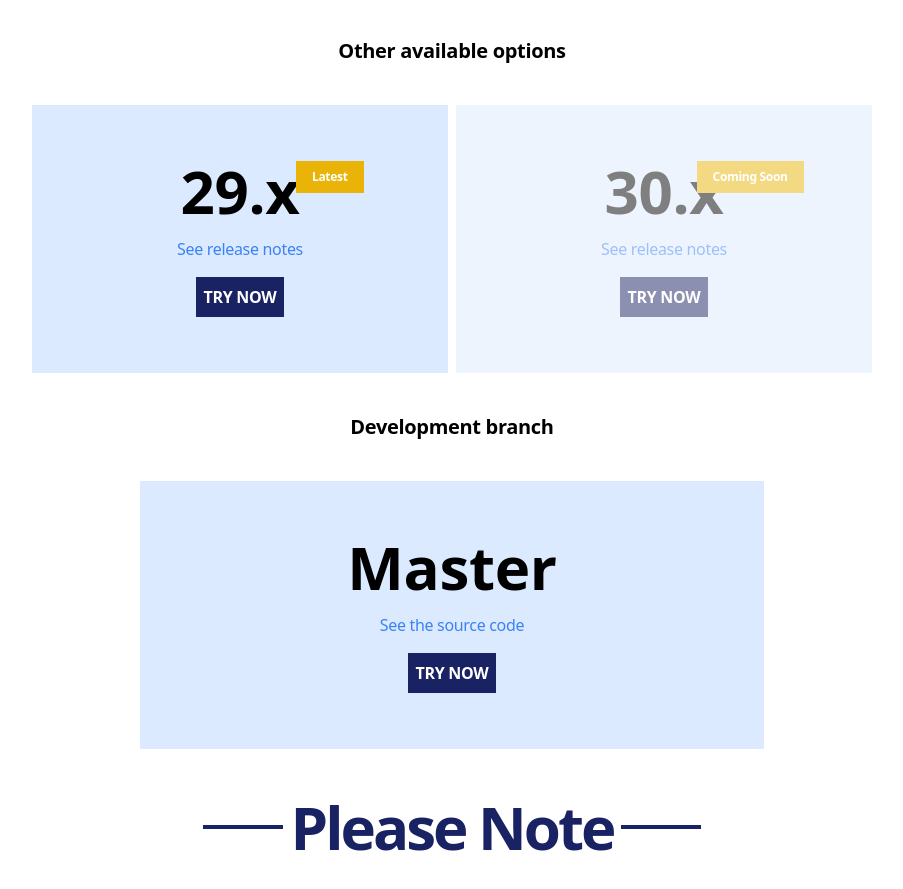
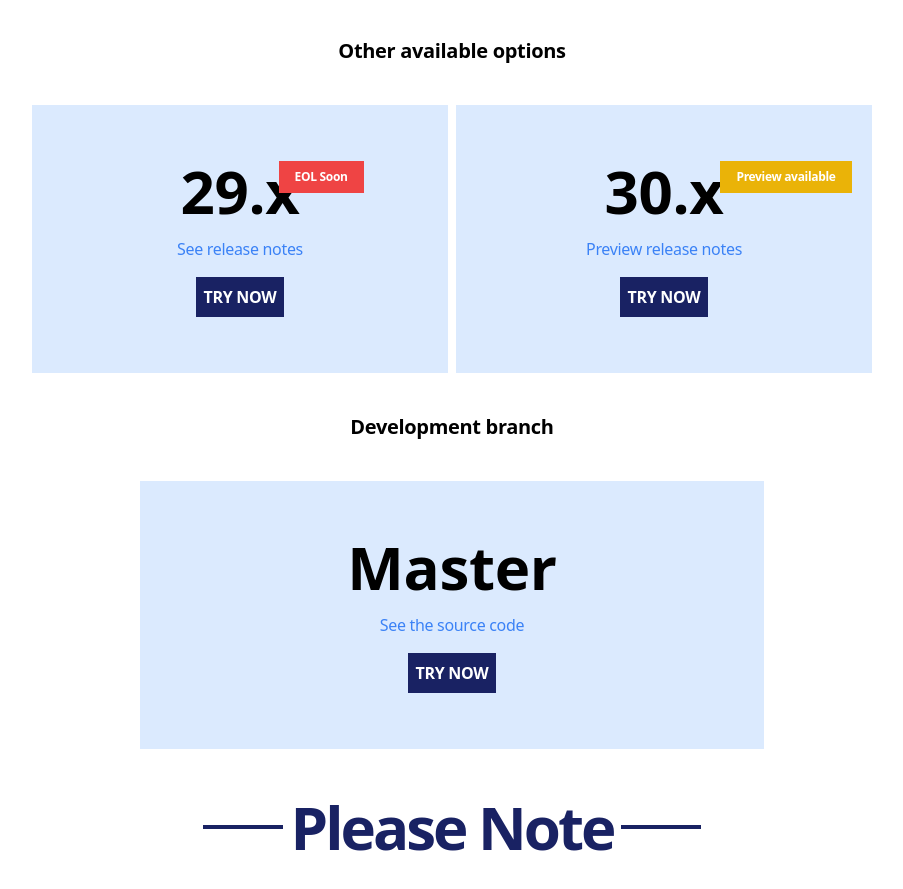
Before and after one commit to mercihabam/demo.tiki.org, a website: page src/index.html in a window 1280 px wide. Shown: the part 1567-2456 px from the top of the page, without its empty margins (188-1091 px from the left). Drawn offline with Linux system fonts and the light colour scheme.

Commit message:
update for 30.x branch

```diff
--- a/src/index.html
+++ b/src/index.html
@@ -103,19 +103,19 @@
           <div class="bg-blue-100 border-l-0 flex gap-4 flex-col items-center justify-center p-14 w-full sm:w-1/3">
             <div class="relative">
               <span class="text-6xl font-bold">29.x</span>
-              <div class="absolute bg-yellow-500 px-4 py-2 font-bold text-white top-0 -right-16 text-xs">Latest</div>
+              <div class="absolute bg-red-500 px-4 py-2 font-bold text-white top-0 -right-16 text-xs">EOL Soon</div>
             </div>
             <a href="https://doc.tiki.org/Tiki29" target="_blank" class="text-blue-500">See release notes</a>
             <a href="https://29x.demo.tiki.org/" class="text-white bg-primary block p-2 uppercase font-semibold">Try now</a>
           </div>
 
-          <div class="bg-blue-100 border-t-0 flex gap-4 flex-col items-center justify-center p-14 w-full sm:w-1/3 opacity-50 cursor-not-allowed">
+          <div class="bg-blue-100 border-t-0 flex gap-4 flex-col items-center justify-center p-14 w-full sm:w-1/3">
             <div class="relative">
               <span class="text-6xl font-bold">30.x</span>
-              <div class="absolute bg-yellow-500 px-4 py-2 font-bold text-white top-0 -right-20 text-xs">Coming Soon</div>
+              <div class="absolute bg-yellow-500 px-4 py-2 font-bold text-white top-0 -right-32 text-xs">Preview available</div>
             </div>
-            <span class="text-blue-500">See release notes</span>
-            <span class="text-white bg-primary block p-2 uppercase font-semibold">Try now</span>
+            <a href="https://doc.tiki.org/Tiki30" target="_blank" class="text-blue-500">Preview release notes</a>
+            <a href="https://30x.demo.tiki.org/" class="text-white bg-primary block p-2 uppercase font-semibold">Try now</a>
           </div>
         </div>
 
```
Also changed, not shown: dist/index.css.
